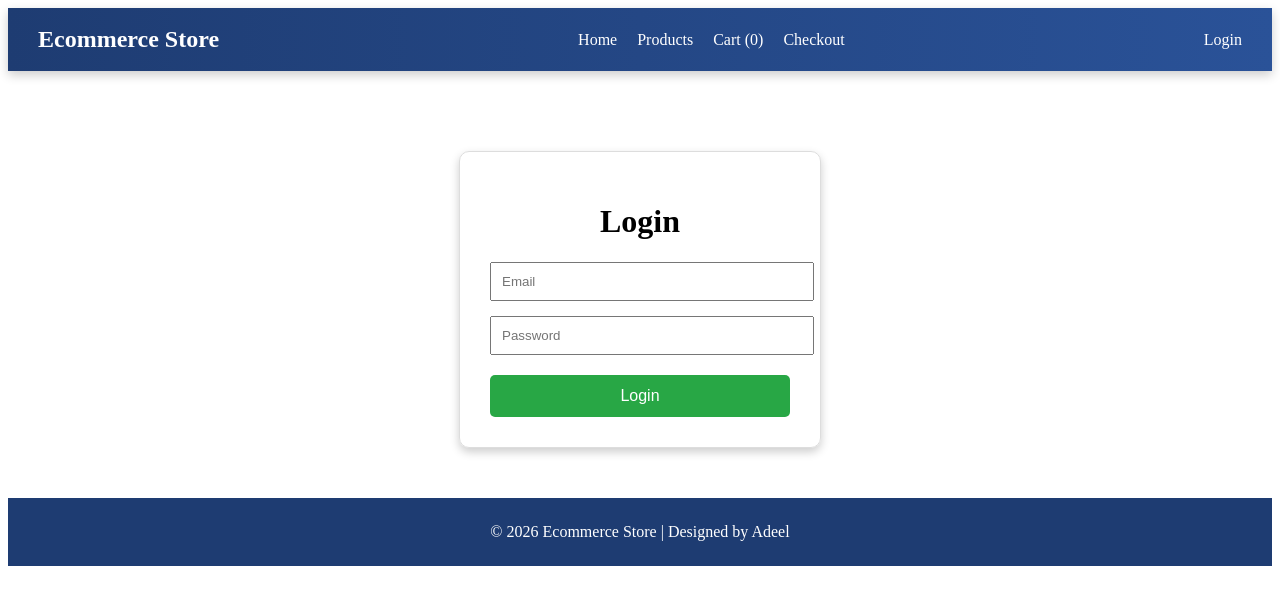
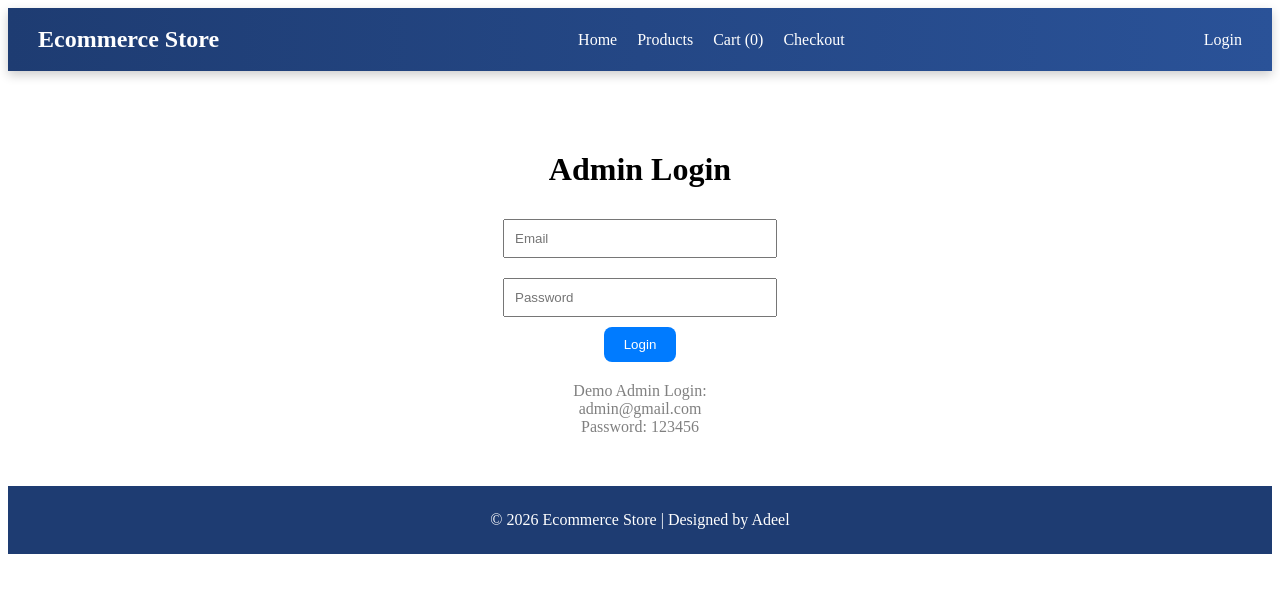
Before and after one commit to zahidadeel87-glitch/ecommerce-fullstack-design, a React (Vite) app: page /login in a window 1280 px wide. Shown: the top 604 px of the page. Built offline with nearby package versions, Linux system fonts and the light colour scheme.

Commit message:
Added admin login validation

```diff
--- a/src/pages/Login.jsx
+++ b/src/pages/Login.jsx
@@ -12,6 +12,21 @@ export default function Login() {
   const handleSubmit = (e) => {
     e.preventDefault();
 
+    // Email validation
+    if (!email.includes("@")) {
+      alert("Please enter a valid email.");
+      return;
+    }
+
+    // Admin credentials
+    if (
+      email !== "admin@gmail.com" ||
+      password !== "123456"
+    ) {
+      alert("Invalid email or password.");
+      return;
+    }
+
     login(email, password);
 
     navigate("/");
@@ -20,62 +35,63 @@ export default function Login() {
   return (
     <div
       style={{
-        display: "flex",
-        justifyContent: "center",
+        textAlign: "center",
         marginTop: "80px",
       }}
     >
-      <form
-        onSubmit={handleSubmit}
-        style={{
-          width: "300px",
-          padding: "30px",
-          border: "1px solid #ddd",
-          borderRadius: "10px",
-          boxShadow: "0 4px 10px rgba(0,0,0,0.2)",
-        }}
-      >
-        <h1 style={{ textAlign: "center" }}>
-          Login
-        </h1>
+      <h1>Admin Login</h1>
 
+      <form onSubmit={handleSubmit}>
         <input
+          type="email"
           placeholder="Email"
+          value={email}
           onChange={(e) => setEmail(e.target.value)}
           style={{
-            width: "100%",
             padding: "10px",
-            marginBottom: "15px",
+            width: "250px",
+            margin: "10px",
           }}
         />
 
+        <br />
+
         <input
+          type="password"
           placeholder="Password"
-          type="password"
+          value={password}
           onChange={(e) => setPassword(e.target.value)}
           style={{
-            width: "100%",
             padding: "10px",
-            marginBottom: "20px",
+            width: "250px",
+            margin: "10px",
           }}
         />
+
+        <br />
 
         <button
           type="submit"
           style={{
-            width: "100%",
-            padding: "12px",
-            backgroundColor: "#28a745",
+            padding: "10px 20px",
+            backgroundColor: "#007bff",
             color: "white",
             border: "none",
-            borderRadius: "5px",
+            borderRadius: "8px",
             cursor: "pointer",
-            fontSize: "16px",
           }}
         >
           Login
         </button>
       </form>
+
+      <p style={{ marginTop: "20px", color: "gray" }}>
+        Demo Admin Login:
+        <br />
+        admin@gmail.com
+        <br />
+        Password: 123456
+      </p>
     </div>
   );
 }
```
